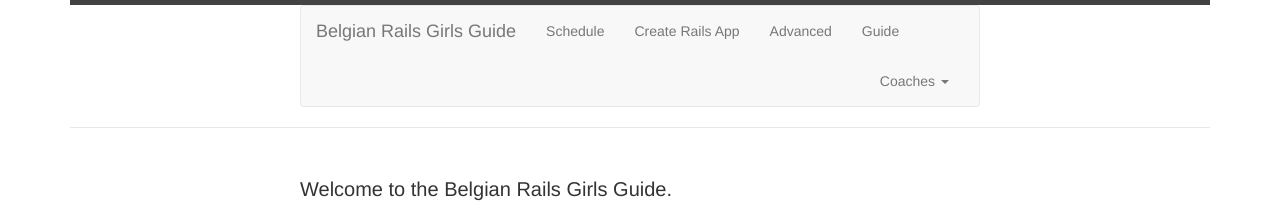
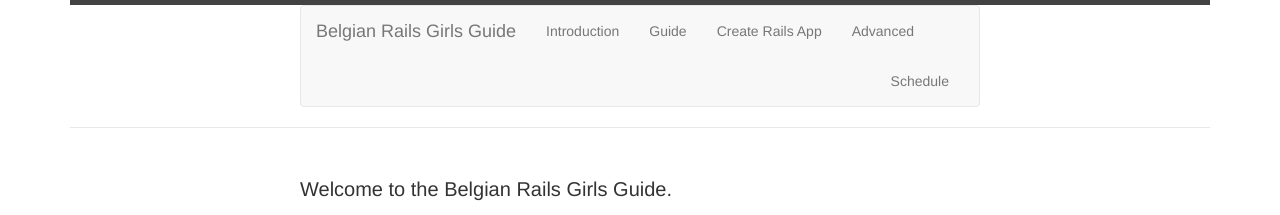
Before and after one commit to brug-be/railsgirls_guide, a Jekyll site: the page built from index.html, in a window 1280 px wide. Shown: the top 215 px of the page. Built offline with Jekyll 4.4.1, drawn with Linux system fonts in a browser that asks for light colours; nearby versions of some CDN libraries.

Commit message:
Restructure the header.

```diff
--- a/_includes/header.html
+++ b/_includes/header.html
@@ -15,18 +15,13 @@
 	    <!-- Collect the nav links, forms, and other content for toggling -->
 	    <div class="collapse navbar-collapse" id="bs-example-navbar-collapse-1">
 	      <ul class="nav navbar-nav">
-			<li {% if page.url == '/schedule/' %}class="active"{% endif %}><a class="page-link" href="/railsgirls_guide/schedule/">Schedule</a></li>
+			<li {% if page.url == '/introduction/' %}class="active"{% endif %}><a class="page-link" href="/railsgirls_guide/guide/">Introduction</a></li>
+			<li {% if page.url == '/guide/' %}class="active"{% endif %}><a class="page-link" href="/railsgirls_guide/guide/">Guide</a></li>
 			<li {% if page.url == '/create_rails_app/' %}class="active"{% endif %}><a class="page-link" href="/railsgirls_guide/create_rails_app/">Create Rails App</a></li>
 			<li {% if page.url == '/advanced_topics/' %}class="active"{% endif %}><a class="page-link" href="/railsgirls_guide/advanced_topics/">Advanced</a></li>
-			<li {% if page.url == '/guide/' %}class="active"{% endif %}><a class="page-link" href="/railsgirls_guide/guide/">Guide</a></li>
 	      </ul>
 	      <ul class="nav navbar-nav navbar-right">
-	        <li class="dropdown">
-	          <a href="#" class="dropdown-toggle" data-toggle="dropdown" role="button" aria-expanded="false">Coaches <span class="caret"></span></a>
-	          <ul class="dropdown-menu" role="menu">
-				<li><a class="page-link" href="/railsgirls_guide/introduction/">Introduction</a></li>
-	          </ul>
-	        </li>
+			<li {% if page.url == '/schedule/' %}class="active"{% endif %}><a class="page-link" href="/railsgirls_guide/schedule/">Schedule</a></li>
 	      </ul>
 	    </div><!-- /.navbar-collapse -->
 	  </div><!-- /.container-fluid -->
```
